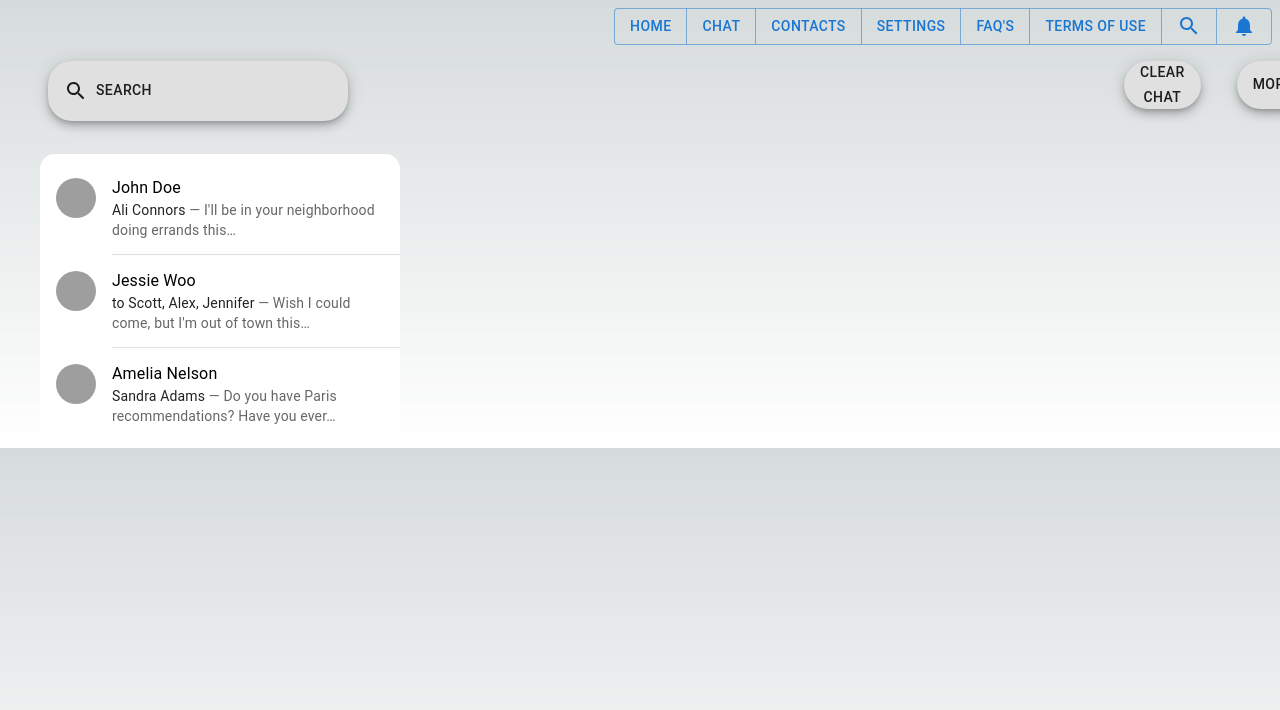
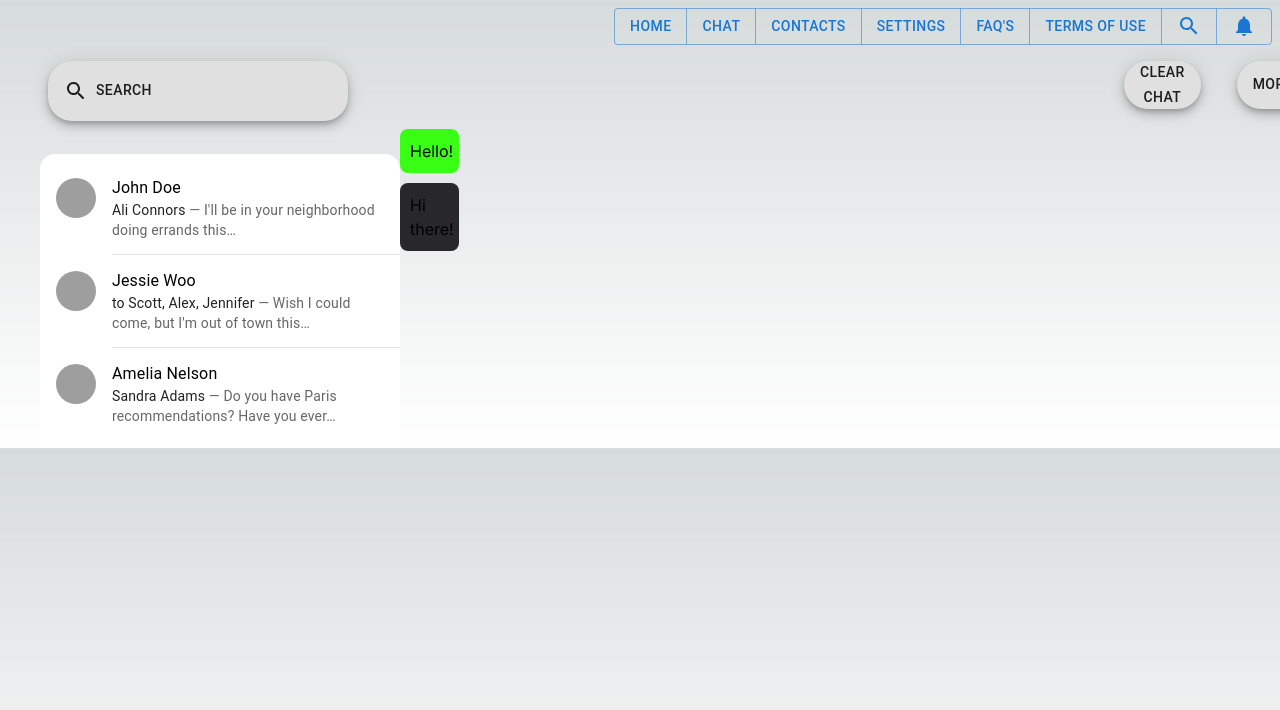
Before and after one commit to bad-eastwind/chatapp_prime, a Next.js app: page / in a window 1280 px wide. Shown: the top 710 px of the page. Built offline with nearby package versions, Linux system fonts and the light colour scheme; grey boxes are pictures that could not be loaded.

Commit message:
update 23 June

```diff
--- /dev/null
+++ b/app/UIcomponents/ChatScreen.jsx
@@ -0,0 +1,16 @@
+'use client'
+import Chatbox from './Chatbox'
+import LeftChatlist from './LeftChatlist'
+import React from 'react';
+import Avatar from '@mui/material/Avatar';
+
+const ChatScreen = () => {
+    return (
+      <div style={{ display: 'flex'}}>
+        <LeftChatlist />
+        <Chatbox />
+      </div>
+    );
+  };
+
+  export default ChatScreen;
--- a/app/UIcomponents/Chatbox.jsx
+++ b/app/UIcomponents/Chatbox.jsx
@@ -0,0 +1,14 @@
+'use client'
+import React from 'react';
+import Chatbubble from './Chatbubble';
+
+const ChatPage = () => {
+  return (
+    <div>
+      <Chatbubble text="Hello!" isSender={false} />
+      <Chatbubble text="Hi there!" isSender={true} />
+    </div>
+  );
+};
+
+export default ChatPage;
--- /dev/null
+++ b/app/UIcomponents/Chatbubble.jsx
@@ -0,0 +1,24 @@
+'use client'
+import React from 'react';
+import { Box } from '@mui/material';
+
+const ChatBubble = ({ text, isSender }) => {
+  const bubbleStyles = {
+    borderRadius: '8px',
+    padding: '10px',
+    display: 'flex',
+    flexDirection: 'coloumn',
+    backgroundColor: isSender ? '#28282B' : '#39FF14',
+    alignItems: isSender ? 'flex-end' : 'flex-start',
+    maxWidth: '70%',
+    marginBottom: '10px',
+  };
+
+  return (
+    <Box sx={bubbleStyles}>
+      <p>{text}</p>
+    </Box>
+  );
+};
+
+export default ChatBubble;
--- a/app/page.js
+++ b/app/page.js
@@ -3,14 +3,13 @@
 // import ChatApp from './ChatApp.js';
 import Topheader from './UIcomponents/Topheader'
 import Secondheader from './UIcomponents/Secondheader'
-import LeftChatlist from './UIcomponents/LeftChatlist'
-
+import ChatScreen from './UIcomponents/ChatScreen'
 function Home(){
   return(
     <div>
       <Topheader/>
       <Secondheader/>
-      <LeftChatlist/>
+      <ChatScreen/>
     </div>
   )
 }
```
